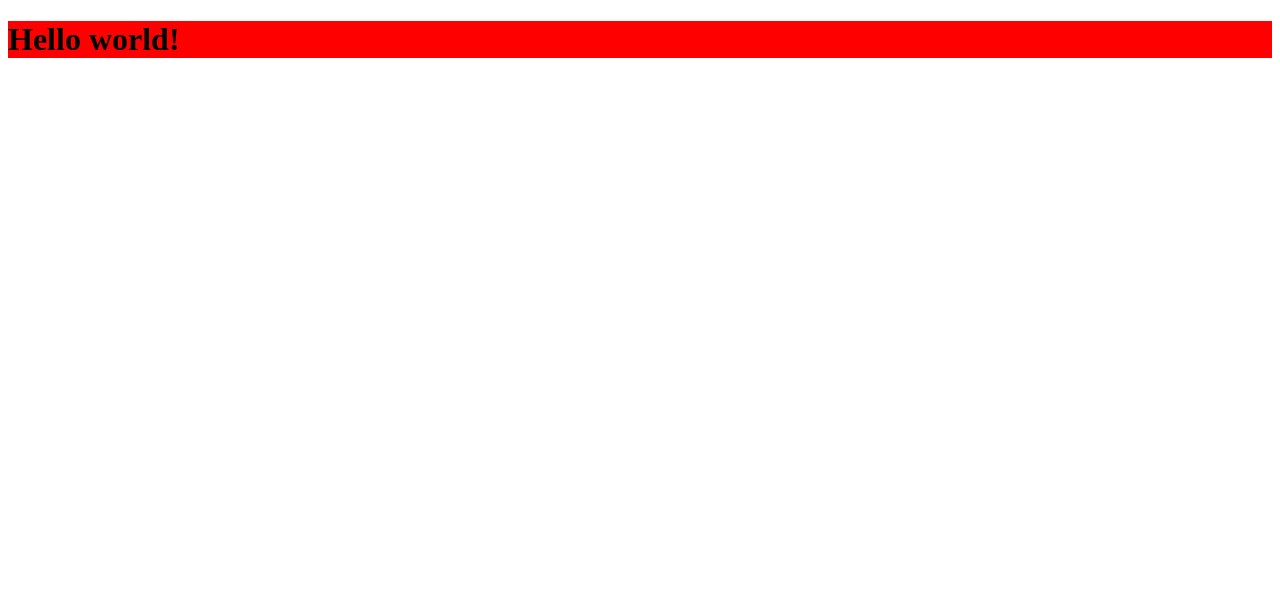
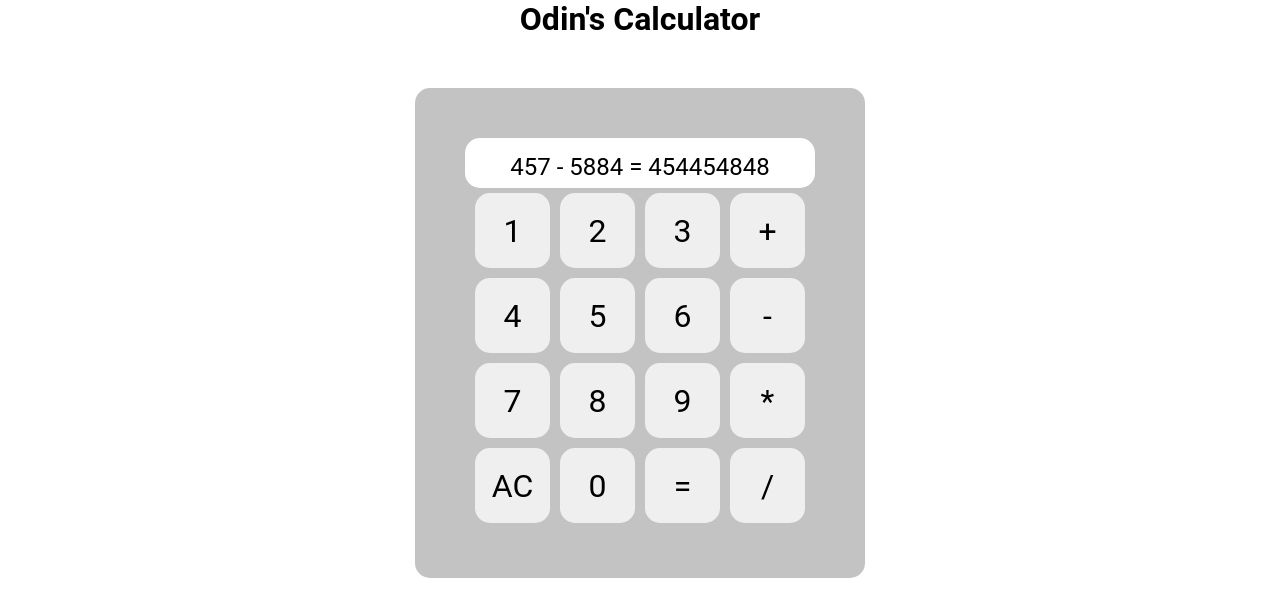
Before and after one commit to jasnoel/odin-calculator, a plain HTML site: page index.html in a window 1280 px wide. Drawn offline with Linux system fonts and the light colour scheme.

Commit message:
created basic ui

```diff
--- a/index.html
+++ b/index.html
@@ -9,6 +9,39 @@
     <script src="index.js" defer></script>
 </head>
 <body>
-    <h1>Hello world!</h1>
+    <h1>Odin's Calculator</h1>
+    <div class="calculator">
+        <div class="display">457 - 5884 = 454454848</div>
+        <div class="controls">
+            <div class="numbers">
+                <div>
+                    <button class="1">1</button>
+                    <button class="2">2</button>
+                    <button class="3">3</button>
+                </div>
+                <div>
+                    <button class="4">4</button>
+                    <button class="5">5</button>
+                    <button class="6">6</button>
+                </div>
+                <div>
+                    <button class="7">7</button>
+                    <button class="8">8</button>
+                    <button class="9">9</button>
+                </div>
+                <div>
+                    <button class="AC">AC</button>
+                    <button class="0">0</button>
+                    <button class="=">=</button>
+                </div>
+            </div>
+            <div class="operators">
+                <button class="+">+</button>
+                <button class="-">-</button>
+                <button class="*">*</button>
+                <button class="/">/</button>
+            </div>
+        </div>
+    </div>
 </body>
 </html>
--- a/style.css
+++ b/style.css
@@ -1,3 +1,56 @@
-h1 {
-    background-color: red;
+* {
+    box-sizing: border-box;
+    text-align: center;
+    margin: 0;
+    padding: 0;
+    font-family: Roboto;
 }
+
+button {
+    min-width: 75px;
+    min-height: 75px;
+    font-size: 2rem;
+    border: none;
+    border-radius: 15px;
+    margin: 5px;
+}
+
+.calculator {
+    display: flex;
+    width: 450px;
+    flex-direction: column;
+    background-color: rgb(195, 195, 195);
+    margin: 50px auto;
+    border-radius: 15px;
+    padding: 50px;
+}
+
+.display {
+    height: 50px;
+    background-color: rgb(255, 255, 255);
+    font-size: 1.5rem;
+    padding: 15px;
+    border-radius: 15px;
+}
+
+.controls {
+    display: flex;
+    justify-content: center;
+}
+
+.numbers {
+    display: flex;
+    flex-direction: column;
+    min-width: 200px;
+}
+
+.numbers div {
+    display: flex;
+    justify-content: space-around;
+}
+
+.operators {
+    display: flex;
+    flex-direction: column;
+    flex-wrap: wrap;
+}
```
